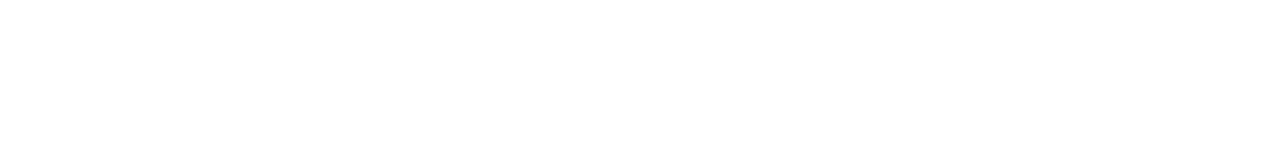
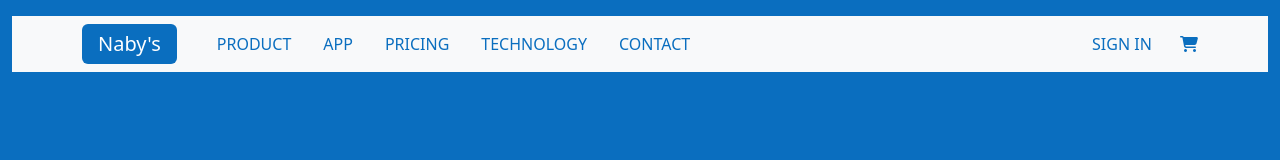
Before and after one commit to Naby-04/navigation-bar-styles, a plain HTML site: page index.html in a window 1280 px wide. Drawn offline with nearby package versions, Linux system fonts and the light colour scheme.

Commit message:
1er navbar

```diff
--- a/index.html
+++ b/index.html
@@ -34,18 +34,72 @@
     <title>navbar styles with bootstrap</title>
   </head>
   <body>
-    <div class="container">
+    <div class="container-fluid pt-3">
       <!-- 1e style -->
+      <section class="style-1">
+        <nav class="navbar navbar-expand-lg bg-light">
+          <div class="container">
+            <a class="navbar-brand px-3 rounded-2" href="#">Naby's</a>
+            <button
+              class="navbar-toggler"
+              type="button"
+              data-bs-toggle="collapse"
+              data-bs-target="#navbarNav"
+              aria-controls="navbarNav"
+              aria-expanded="false"
+              aria-label="Toggle navigation"
+            >
+              <span class="navbar-toggler-icon"></span>
+            </button>
+            <div
+              class="collapse navbar-collapse justify-content-between"
+              id="navbarNav"
+            >
+              <ul class="navbar-nav">
+                <li class="nav-item">
+                  <a class="nav-link active ms-3" aria-current="page" href="#"
+                    >PRODUCT</a
+                  >
+                </li>
+                <li class="nav-item">
+                  <a class="nav-link ms-3" href="#">APP</a>
+                </li>
+                <li class="nav-item">
+                  <a class="nav-link ms-3" href="#">PRICING</a>
+                </li>
+                <li class="nav-item">
+                  <a class="nav-link ms-3">TECHNOLOGY</a>
+                </li>
+                <li class="nav-item">
+                  <a class="nav-link ms-3">CONTACT</a>
+                </li>
+              </ul>
+              <div class="user-area py-2 ms-3">
+                <button>SIGN IN</button>
+                <i class="fa-solid fa-cart-shopping ms-4"></i>
+              </div>
+            </div>
+          </div>
+        </nav>
+      </section>
       <!-- 1e style exit -->
       <!-- 2e style -->
+      <section class="style-2 mt-5"></section>
       <!-- 2e style exit -->
       <!-- 3e style -->
+      <section class="style-3 mt-5"></section>
       <!-- 3e style exit -->
       <!-- 4e style -->
+      <section class="style-4 mt-5"></section>
+
       <!-- 4e style exit -->
       <!-- 5e style -->
+      <section class="style-5 mt-5"></section>
+
       <!-- 5e style exit -->
       <!-- 6e style -->
+      <section class="style-6 mt-5"></section>
+
       <!-- 6e style exit -->
       <!-- 7e style -->
       <!-- 7e style exit -->
--- a/style.css
+++ b/style.css
@@ -0,0 +1,47 @@
+* {
+  margin: 0;
+  padding: 0;
+  border: none;
+}
+/* root */
+:root {
+  --primary-color: #0a6ebf;
+  --secondary-color: #fff;
+  /* text-color */
+  --text-blue: #0a6ebf;
+  /* background */
+  --background: #e1effd;
+  /* border */
+  --button-border: #0a6ebf;
+  --li-border: #bddefa;
+  /* hover */
+  --text-hover: ;
+}
+/* general css */
+body {
+  background: var(--primary-color);
+}
+section {
+  height: fit-content;
+}
+li a {
+  font-size: 16px !important;
+  color: var(--text-blue) !important;
+}
+.navbar-brand {
+  background: var(--primary-color);
+  color: var(--secondary-color);
+  transition: all 0.5;
+}
+.navbar-brand:hover {
+  color: var(--secondary-color);
+}
+i {
+  color: var(--primary-color);
+}
+/* 1e style  */
+.style-1 button {
+  background: none;
+  color: var(--text-blue);
+}
+/* 1e style exit  */
```
